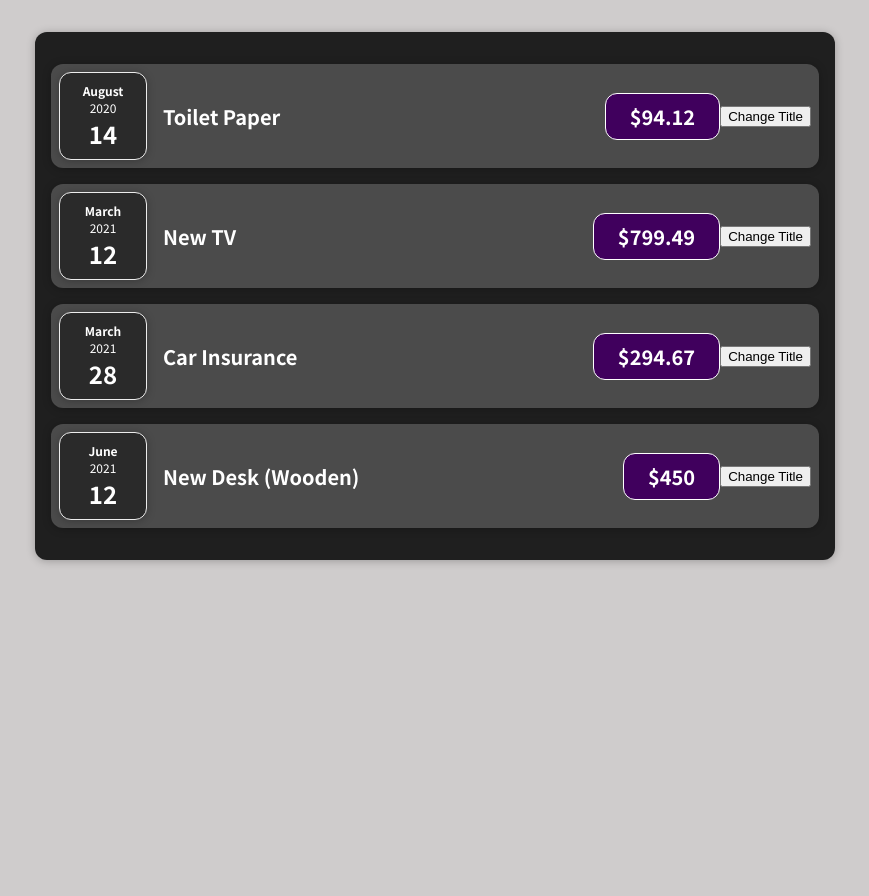
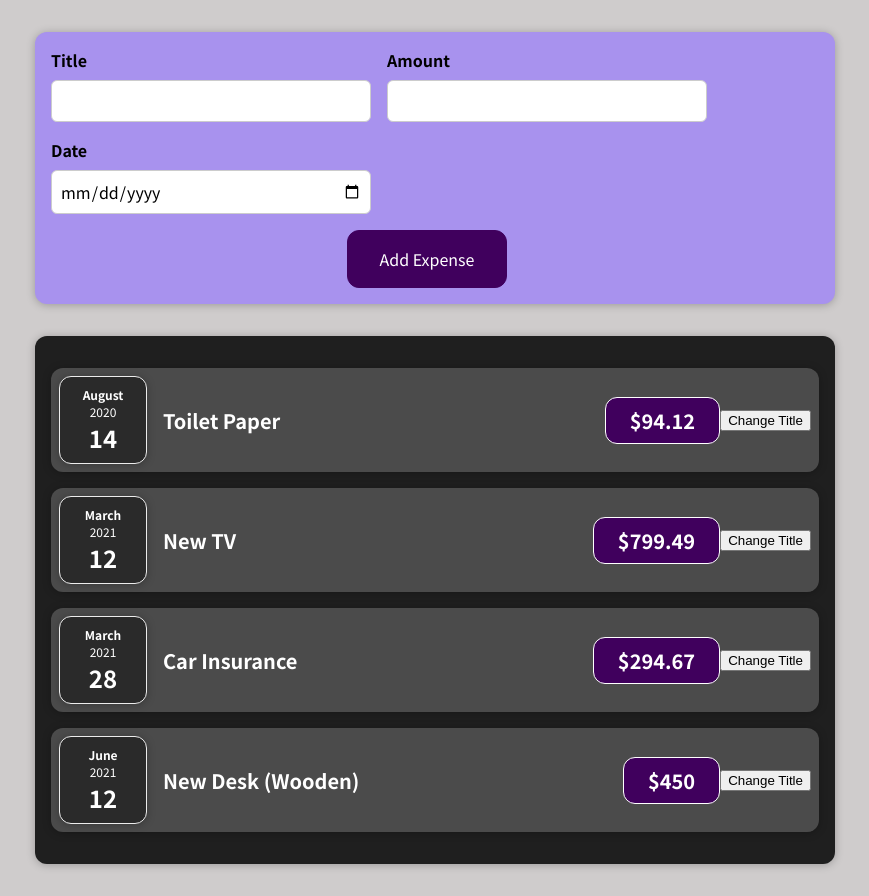
Before and after one commit to Jason2B3/academind_react_1, a React (Create React App) app: page / in a window 1280 px wide. Shown: the whole page, without its empty margins (205-1074 px from the left). Before the commit the page ends 800 px from the top, so only its background shows below. Built offline with nearby package versions, Linux system fonts and the light colour scheme.

Commit message:
commit 51

```diff
--- a/src/App.js
+++ b/src/App.js
@@ -1,4 +1,5 @@
 import LeanExpenses from "./components/Expenses/LeanExpenses";
+import ExpenseForm from "./components/NewExpense/ExpenseForm";
 function App() {
   const expenses = [
     {
@@ -21,7 +22,12 @@
       date: new Date(2021, 5, 12),
     },
   ];
-  return <LeanExpenses expenses={expenses}></LeanExpenses>;
+  return (
+    <div>
+      <ExpenseForm />
+      <LeanExpenses expenses={expenses}></LeanExpenses>
+    </div>
+  );
 }
 // Passed the expenses array to the LeanExpenses module via attributes and props
 export default App;
--- a/src/components/Expenses/ExpenseItem.js
+++ b/src/components/Expenses/ExpenseItem.js
@@ -5,12 +5,10 @@
 
 function ExpenseItem(props) {
   const [title, setTitle] = useState(props.title);
+  console.log("ExpenseItem evaluated by React");
   const clickHandler = () => {
     setTitle("UPDATED");
-    console.log("inside of handler scope:", title);
-    // after first press, "title" still keeps its orig value
   };
-  console.log("in function's root scope:", title); // after first press, it equals UPDATED
   return (
     <Card className="expense-item">
       <ExpenseDate date={props.date} />
@@ -22,4 +20,5 @@
     </Card>
   );
 }
+
 export default ExpenseItem;
--- /dev/null
+++ b/src/components/NewExpense/ExpenseForm.css
@@ -0,0 +1,65 @@
+.new-expense__controls {
+  display: flex;
+  flex-wrap: wrap;
+  gap: 1rem;
+  margin-bottom: 1rem;
+  text-align: left;
+}
+
+.new-expense__control label {
+  font-weight: bold;
+  margin-bottom: 0.5rem;
+  display: block;
+}
+
+.new-expense__control input {
+  font: inherit;
+  padding: 0.5rem;
+  border-radius: 6px;
+  border: 1px solid #ccc;
+  width: 20rem;
+  max-width: 100%;
+}
+
+.new-expense__actions {
+  text-align: right;
+}
+/*ff*/
+.new-expense {
+  background-color: #a892ee;
+  padding: 1rem;
+  margin: 2rem auto;
+  width: 50rem;
+  max-width: 95%;
+  border-radius: 12px;
+  text-align: center;
+  box-shadow: 0 1px 8px rgba(0, 0, 0, 0.25);
+}
+
+.new-expense button {
+  font: inherit;
+  cursor: pointer;
+  padding: 1rem 2rem;
+  border: 1px solid #40005d;
+  background-color: #40005d;
+  color: white;
+  border-radius: 12px;
+  margin-right: 1rem;
+}
+
+.new-expense button:hover,
+.new-expense button:active {
+  background-color: #510674;
+  border-color: #510674;
+}
+
+.new-expense button.alternative {
+  color: #220131;
+  border-color: transparent;
+  background-color: transparent;
+}
+
+.new-expense button.alternative:hover,
+.new-expense button.alternative:active {
+  background-color: #ddb3f8;
+}
--- /dev/null
+++ b/src/components/NewExpense/ExpenseForm.js
@@ -0,0 +1,29 @@
+import "./ExpenseForm.css";
+
+function ExpenseForm() {
+  return (
+    <div className="new-expense">
+      <form>
+        <div className="new-expense__controls">
+          <div className="new-expense__control">
+            <label>Title</label>
+            <input type="text"></input>
+          </div>
+          <div className="new-expense__control">
+            <label>Amount</label>
+            <input type="number" min="0.01" step="0.01"></input>
+          </div>
+          <div className="new-expense__control">
+            <label>Date</label>
+            <input type="date" min="2019-01-01" max="2022-12-31"></input>
+          </div>
+        </div>
+        <div className="new-expense__Actions">
+          <button type="submit">Add Expense</button>
+        </div>
+      </form>
+    </div>
+  );
+}
+
+export default ExpenseForm;
```
Also changed, not shown: 1 other file (tests, documents, lock files or other folders).
